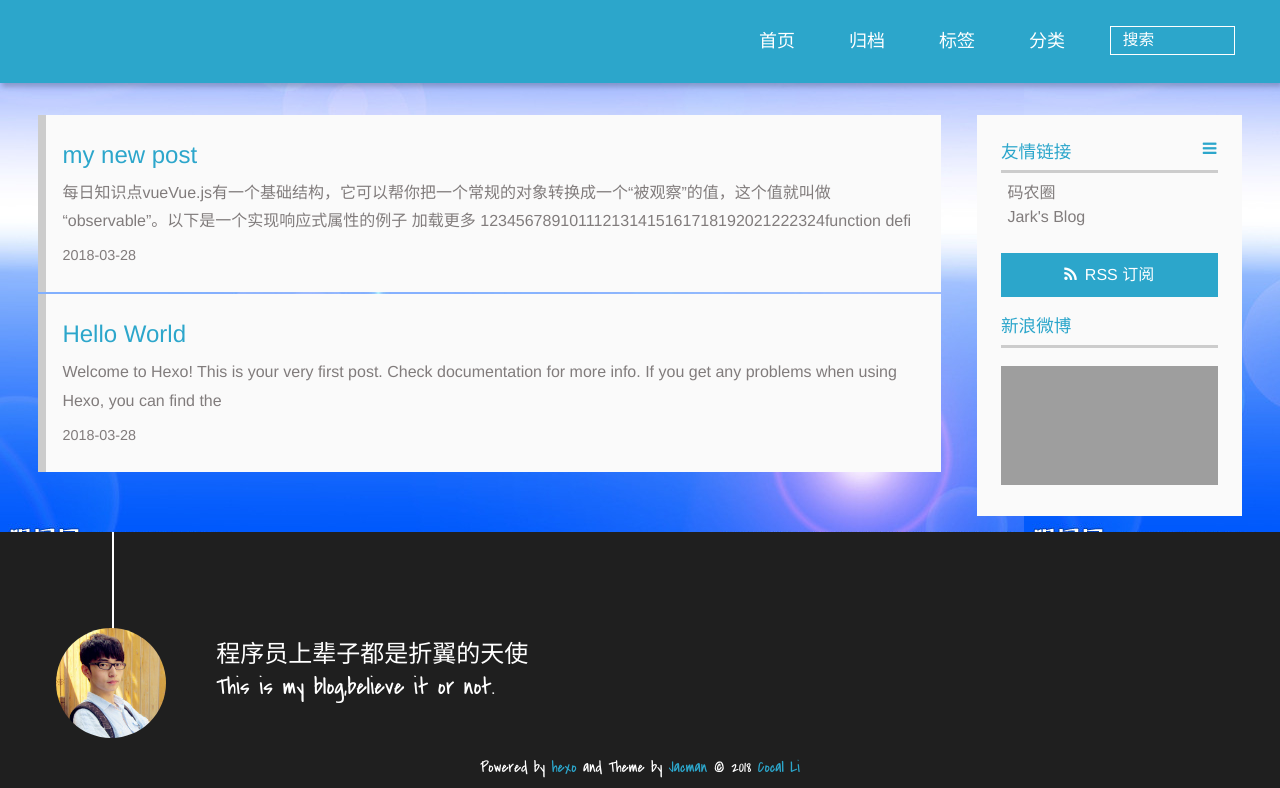
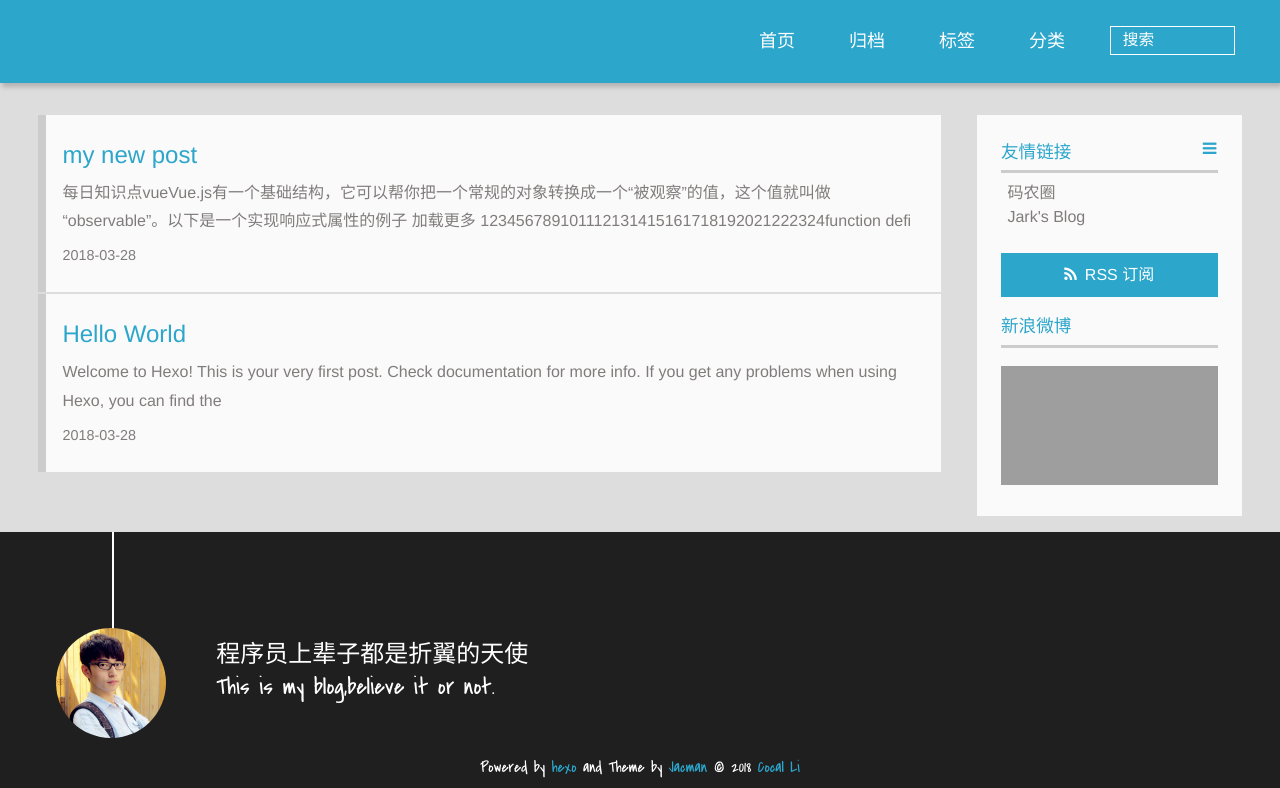
Before and after one commit to liliping-app/liliping-app.github.io, a plain HTML site: page index.html in a window 1280 px wide. Shown: the part 125-913 px from the top of the page. Drawn offline with Linux system fonts and the light colour scheme; grey boxes are pictures that could not be loaded; a script that the page names is missing.

Commit message:
Site updated: 2018-03-29 09:34:24

```diff
--- a/css/style.css
+++ b/css/style.css
@@ -119,7 +119,6 @@ a img {
 }
 body {
   background: #ddd;
-  background-image: url("/img/bg.jpg");
   font-family: "Helvetica Neue", "Helvetica", "Microsoft YaHei", "WenQuanYi Micro Hei", Arial, sans-serif;
   font-size: 100%;
   color: #817c7c;
```
